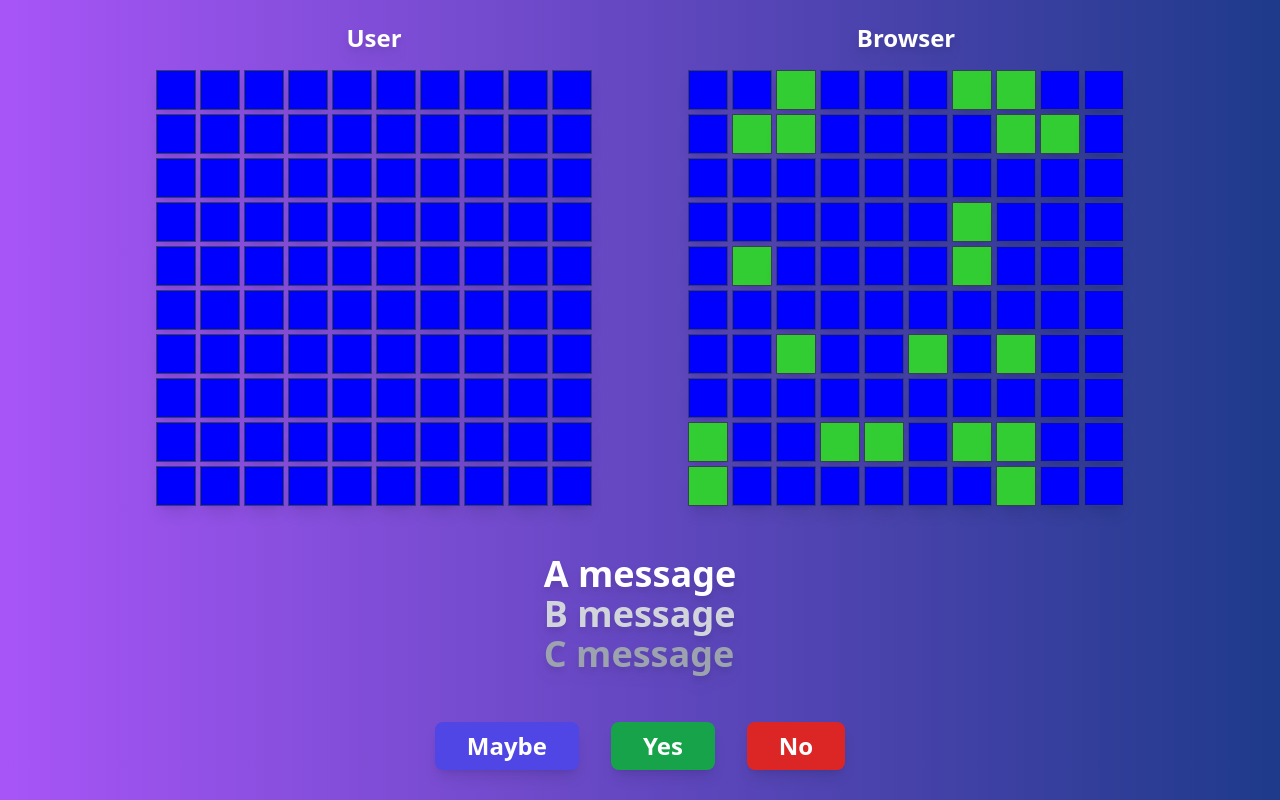
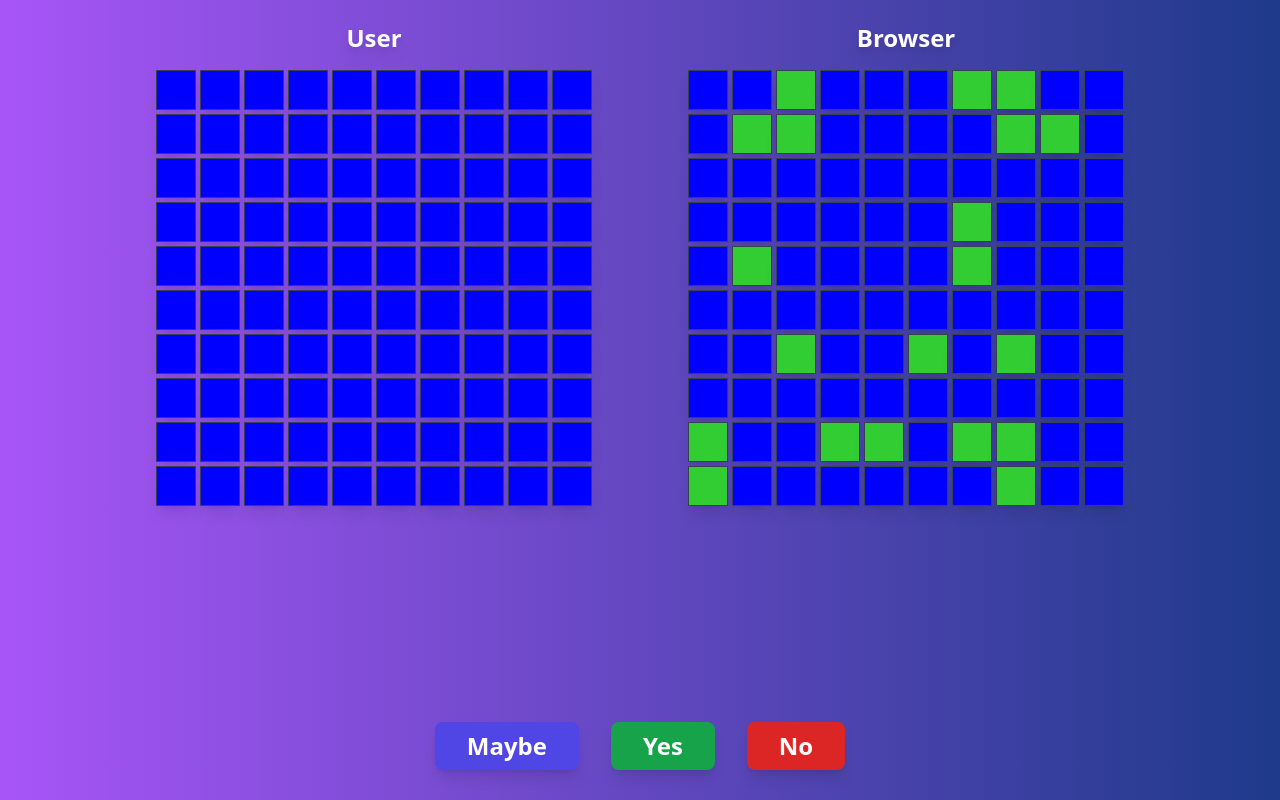
Before and after one commit to vytautas-abramikas/tsunami_fleet, a React (Vite) app: page / in a window 1280 px wide. Built offline with nearby package versions, Linux system fonts and the light colour scheme.

Commit message:
message component working, button component - functional concept

```diff
--- a/src/components/ButtonBoard.tsx
+++ b/src/components/ButtonBoard.tsx
@@ -1,13 +1,26 @@
+import { useGameContext } from "../hooks/useGameContext";
+
 export const ButtonBoard: React.FC = () => {
+  const { addMessage } = useGameContext();
+
   return (
     <div className="flex justify-center items-center pt-8 h-24">
-      <button className="py-2 px-8 mr-4 ml-4 bg-indigo-600 hover:bg-indigo-700 hover:scale-110 transition duration-500 ease-out text-white font-bold text-2xl rounded-lg shadow-lg">
+      <button
+        onClick={() => addMessage({ text: "Maybe" })}
+        className="py-2 px-8 mr-4 ml-4 bg-indigo-600 hover:bg-indigo-700 hover:scale-110 transition duration-500 ease-out text-white text-center font-bold text-2xl rounded-lg shadow-lg"
+      >
         Maybe
       </button>
-      <button className="py-2 px-8 mr-4 ml-4 bg-green-600 hover:bg-green-700 hover:scale-110 transition duration-500 ease-out text-white font-bold text-2xl rounded-lg shadow-lg">
+      <button
+        onClick={() => addMessage({ text: "Yes" })}
+        className="py-2 px-8 mr-4 ml-4 bg-green-600 hover:bg-green-700 hover:scale-110 transition duration-500 ease-out text-white text-center font-bold text-2xl rounded-lg shadow-lg"
+      >
         Yes
       </button>
-      <button className="py-2 px-8 mr-4 ml-4 bg-red-600 hover:bg-red-700 hover:scale-110 transition duration-500 ease-out text-white font-bold text-2xl rounded-lg shadow-lg">
+      <button
+        onClick={() => addMessage({ text: "No" })}
+        className="py-2 px-8 mr-4 ml-4 bg-red-600 hover:bg-red-700 hover:scale-110 transition duration-500 ease-out text-white text-center font-bold text-2xl rounded-lg shadow-lg"
+      >
         No
       </button>
     </div>
--- a/src/components/MessageConsole.tsx
+++ b/src/components/MessageConsole.tsx
@@ -1,13 +1,47 @@
+import { useState, useEffect } from "react";
+import { useGameContext } from "../hooks/useGameContext";
+
 export const MessageConsole: React.FC = () => {
+  const { messages } = useGameContext();
+
+  const [triggerEffect, setTriggerEffect] = useState(false);
+
+  useEffect(() => {
+    if (messages.length > 0) {
+      setTriggerEffect(true);
+      setTimeout(() => setTriggerEffect(false), 500); // Match the animation duration
+    }
+  }, [messages]);
+
   return (
-    <div className="flex flex-col h-44 pt-12">
-      <p className="text-4xl font-bold text-white drop-shadow-lg">A message</p>
-      <p className="text-4xl font-bold text-gray-300 drop-shadow-lg">
-        B message
-      </p>
-      <p className="text-4xl font-bold text-gray-400 drop-shadow-lg">
-        C message
-      </p>
+    <div className="flex flex-col h-44 pt-8 space-y-2">
+      <div className="flex items-center justify-center h-12 w-full">
+        <p
+          className={`text-4xl font-bold drop-shadow-lg truncate leading-relaxed ${
+            triggerEffect ? "new-message" : ""
+          } ${messages.length > 0 ? messages[0].tailwindClasses : ""}`}
+        >
+          {messages.length > 0 ? messages[0].text : null}
+        </p>
+      </div>
+      <div className="flex items-center justify-center h-12 w-full">
+        <p
+          className={`text-4xl font-bold drop-shadow-lg truncate leading-relaxed text-opacity-50 ${
+            messages.length > 1 ? messages[1].tailwindClasses : ""
+          }`}
+        >
+          {messages.length > 1 ? messages[1].text : null}
+        </p>
+      </div>
+      <div className="flex items-center justify-center h-12 w-full">
+        <p
+          className={`text-4xl font-bold drop-shadow-lg truncate leading-relaxed text-opacity-25 ${
+            messages.length > 2 ? messages[2].tailwindClasses : ""
+          } leading-relaxed`}
+        >
+          {messages.length > 2 ? messages[2].text : null}
+        </p>
+      </div>
     </div>
   );
 };
--- a/src/context/GameContext.tsx
+++ b/src/context/GameContext.tsx
@@ -1,5 +1,5 @@
 import { createContext, useState, ReactNode } from "react";
-import { TGrid, TGameContext, TShips } from "../types/types";
+import { TGrid, TGameContext, TShips, TMessage } from "../types/types";
 import { initializeGrid } from "../utils/initializeGrid";
 import { initializeShips } from "../utils/initializeShips";
 import { generateShips } from "../utils/generateShips";
@@ -19,6 +19,20 @@ export const GameProvider: React.FC<{ children: ReactNode }> = ({
     populateGrid("Browser", generatedShips)
   );
 
+  const [messages, setMessages] = useState<TMessage[]>([]);
+
+  const addMessage = (newMessage: TMessage) => {
+    const text = newMessage.text;
+    const tailwindClasses = newMessage.tailwindClasses || "text-white";
+    setMessages((prevMessages) => {
+      const updatedMessages = [{ text, tailwindClasses }, ...prevMessages];
+      if (updatedMessages.length > 3) {
+        updatedMessages.pop();
+      }
+      return updatedMessages;
+    });
+  };
+
   return (
     <GameContext.Provider
       value={{
@@ -26,10 +40,12 @@ export const GameProvider: React.FC<{ children: ReactNode }> = ({
         browserGrid,
         userShips,
         browserShips,
+        messages,
         setUserGrid,
         setBrowserGrid,
         setUserShips,
         setBrowserShips,
+        addMessage,
       }}
     >
       {children}
--- a/src/index.css
+++ b/src/index.css
@@ -1,6 +1,12 @@
 @tailwind base;
 @tailwind components;
 @tailwind utilities;
+body {
+  user-select: none; /* Prevents text selection globally */
+}
+.new-message {
+  animation: new-message-effect 0.5s ease-in-out;
+}
 .unknown:hover {
   transform: scale(1.5); /* scale-150 */
   transition: transform 0.2s ease-in-out; /* transition-transform, transform, duration-200, ease-in-out */
@@ -29,6 +35,23 @@
   background-color: black; /* Permanent color change for a kill */
   animation: sunk-effect 0.2s ease-in-out forwards;
   pointer-events: none; /* Remove hover effect */
+}
+@keyframes new-message-effect {
+  0% {
+    transform: scale(1);
+  }
+  25% {
+    transform: scale(3);
+  }
+  50% {
+    transform: scale(0.8);
+  }
+  75% {
+    transform: scale(2);
+  }
+  100% {
+    transform: scale(1);
+  }
 }
 @keyframes empty-effect {
   0% {
```
Also changed, not shown: src/types/types.ts (+7 -0 lines).
